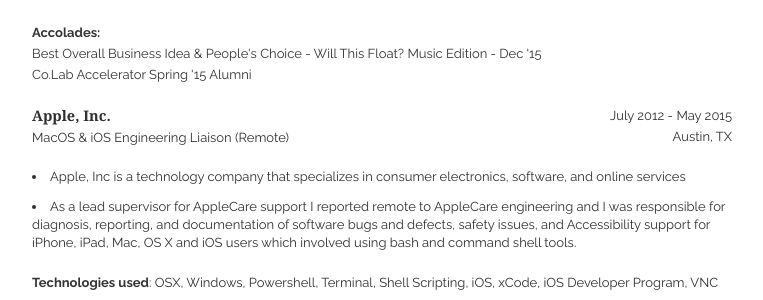
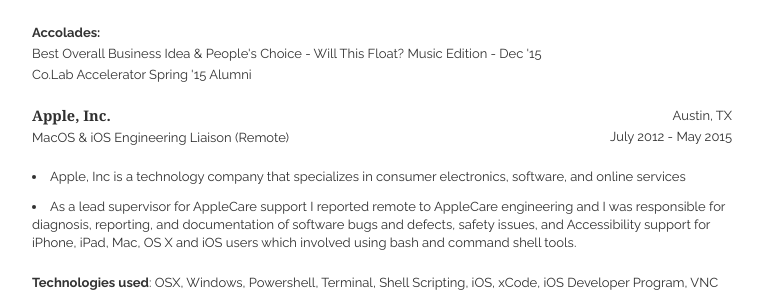
Before and after one commit to davecastlevania/davecastlevania.github.io, a Jekyll site: the page built from index.html, in a window 1280 px wide and 900 px high, scrolled down 904 px. Shown: the part 152-452 px from the top of the window, without its empty margins (378-1141 px from the left). Built offline with Jekyll 4.4.1, drawn with Linux system fonts in a browser that asks for light colours; nearby versions of some CDN libraries; Markdown is read by kramdown in place of the engine named in the settings; the list of posts is cut into pages by our own code; part of the change alters nothing that is shown.

Commit message:
Consistency change

```diff
--- a/_includes/employment.html
+++ b/_includes/employment.html
@@ -88,8 +88,8 @@
                 <span>MacOS & iOS Engineering Liaison (Remote)</span>
             </div>
             <div class="right-head">
+                <address>Austin, TX</address>
                 <time>July 2012 - May 2015</time>
-                <address>Austin, TX</address>
             </div>
         </section>
         <ul>
```
